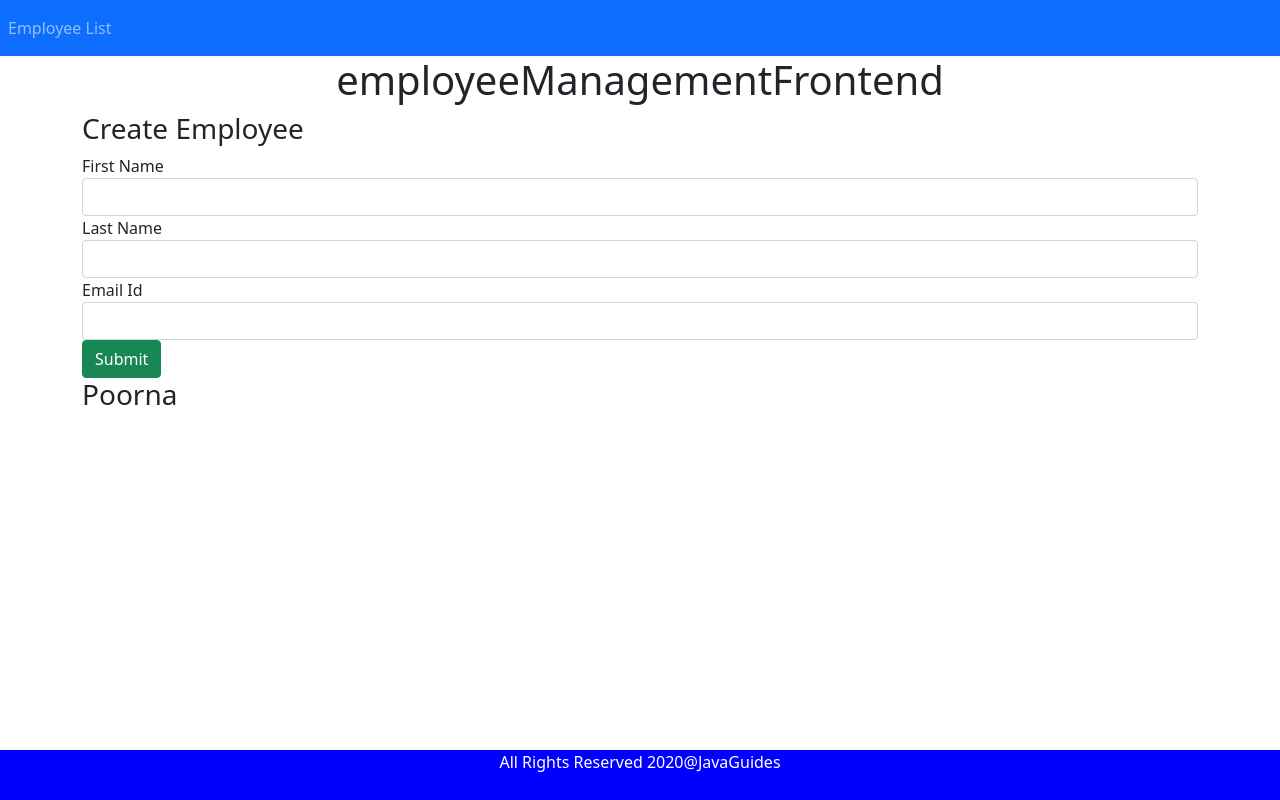
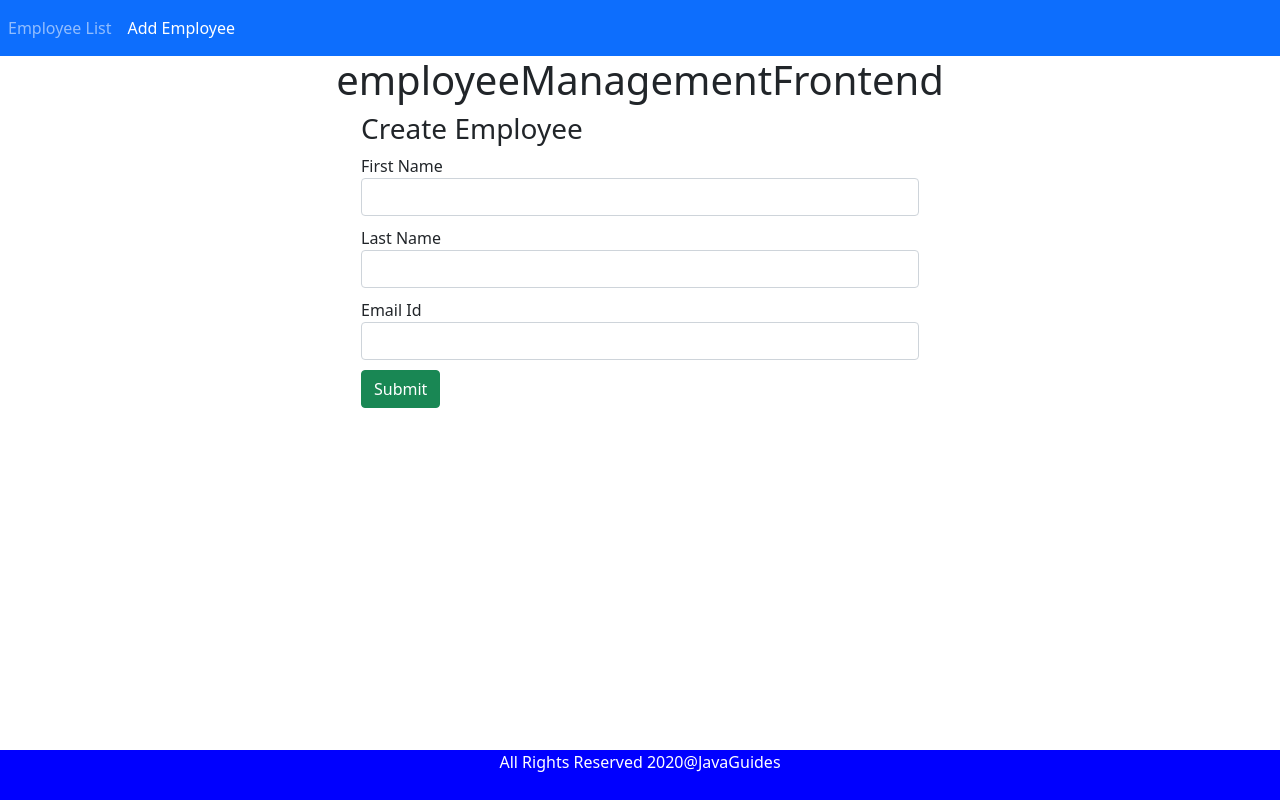
Before and after one commit to poorna99122/employeeManagementFrontend, an Angular app: page /create-employee in a window 1280 px wide. Built offline with nearby package versions, Linux system fonts and the light colour scheme.

Commit message:
Added create employee POST API

```diff
--- a/src/app/app.component.html
+++ b/src/app/app.component.html
@@ -3,6 +3,14 @@
     <li class="nav-item">
         <a routerLink="employees" routerLinkActive="active" class="nav-link">Employee List</a>
     </li>
+
+    <li class="nav-item">
+      <a routerLink="create-employee" routerLinkActive="active" class="nav-link">Add Employee</a>
+
+  </li>
+
+
+
   </ul>
 </nav>
 
--- a/src/app/create-employee/create-employee.component.css
+++ b/src/app/create-employee/create-employee.component.css
@@ -0,0 +1 @@
+input { margin-bottom: 10px; }
--- a/src/app/create-employee/create-employee.component.html
+++ b/src/app/create-employee/create-employee.component.html
@@ -1,28 +1,28 @@
 <!-- Creating a form -->
+
+<div class="col-md-6 offset-md-3">
+
+
   <h3>Create Employee</h3>
-<form (ngSubmit) = "onSubmit()">
+  <form (ngSubmit)="onSubmit()">
 
 
     <div class="form-group">
       <label for=""> First Name</label>
-            <input type="text" class="form-control" id="firstName"
-            [(ngModel)] = "employee.firstName" name="firstName">
+      <input type="text" class="form-control" id="firstName" [(ngModel)]="employee.firstName" name="firstName">
     </div>
     <div class="form-group">
       <label for=""> Last Name</label>
-            <input type="text" class="form-control" id="lastName"
-            [(ngModel)] = "employee.lastName" name="firstName">
+      <input type="text" class="form-control" id="lastName" [(ngModel)]="employee.lastName" name="firstName">
     </div>
     <div class="form-group">
       <label for=""> Email Id </label>
-            <input type="email" class="form-control" id="emailId"
-            [(ngModel)] = "employee.emailId" name="emailId">
+      <input type="email" class="form-control" id="emailId" [(ngModel)]="employee.emailId" name="emailId">
+
     </div>
 
     <button class="btn btn-success" type="submit"> Submit </button>
 
-        <h3>Poorna</h3>
-
-
 
   </form>
+</div>
--- a/src/app/create-employee/create-employee.component.ts
+++ b/src/app/create-employee/create-employee.component.ts
@@ -1,5 +1,7 @@
+import { EmployeeService } from './../employee.service';
 import { Employee } from './../employee';
 import { Component, OnInit } from '@angular/core';
+import { Router } from '@angular/router';
 
 @Component({
   selector: 'app-create-employee',
@@ -10,14 +12,28 @@ export class CreateEmployeeComponent implements OnInit {
 
 
   employee : Employee = new Employee();
-  constructor() { }
+  constructor(private employeeService : EmployeeService,
+    private router : Router
+    ) { }
 
   ngOnInit(): void {
+  }
+  saveEmployee(){
+    this.employeeService.createEmployee(this.employee).subscribe( data =>{
+      console.log(data);
+      this.goToEmployeeList();
+    },
+    error => console.log(error));
+  }
+
+  goToEmployeeList(){
+    this.router.navigate(['/employees']);
   }
 
 
   onSubmit(){
-
+    console.log(this.employee);
+    this.saveEmployee();
   }
 
 }
--- a/src/app/employee.service.ts
+++ b/src/app/employee.service.ts
@@ -20,4 +20,10 @@ export class EmployeeService {
   getEmployeesList() : Observable<Employee[]>{
     return this.httpClient.get<Employee[]>(`${this.baseURL}`);
   }
+
+  createEmployee(employee: Employee): Observable<Object>{
+    return this.httpClient.post(`${this.baseURL}`, employee);
+  }
+
+
 }
```
Lines whose indentation alone changed are shown as unchanged.
